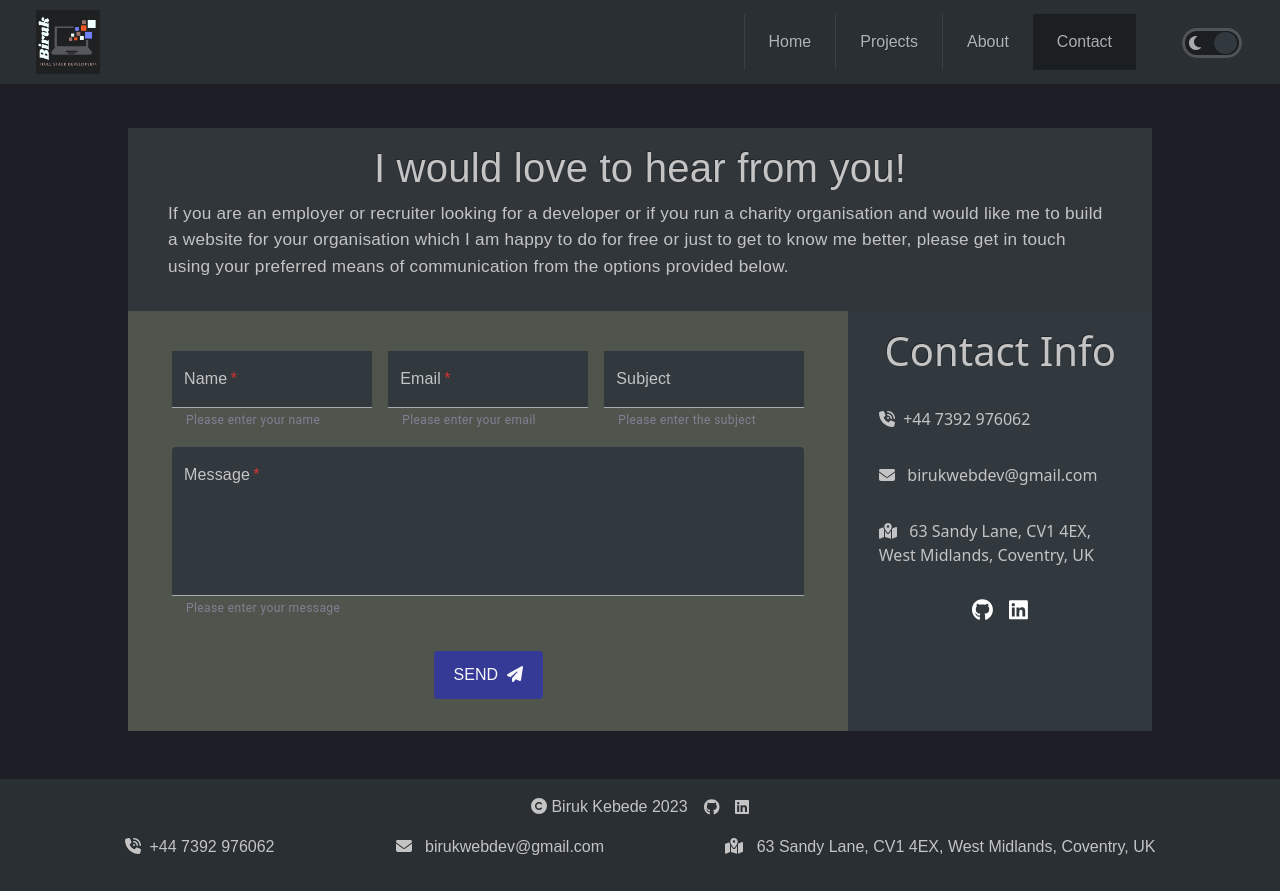
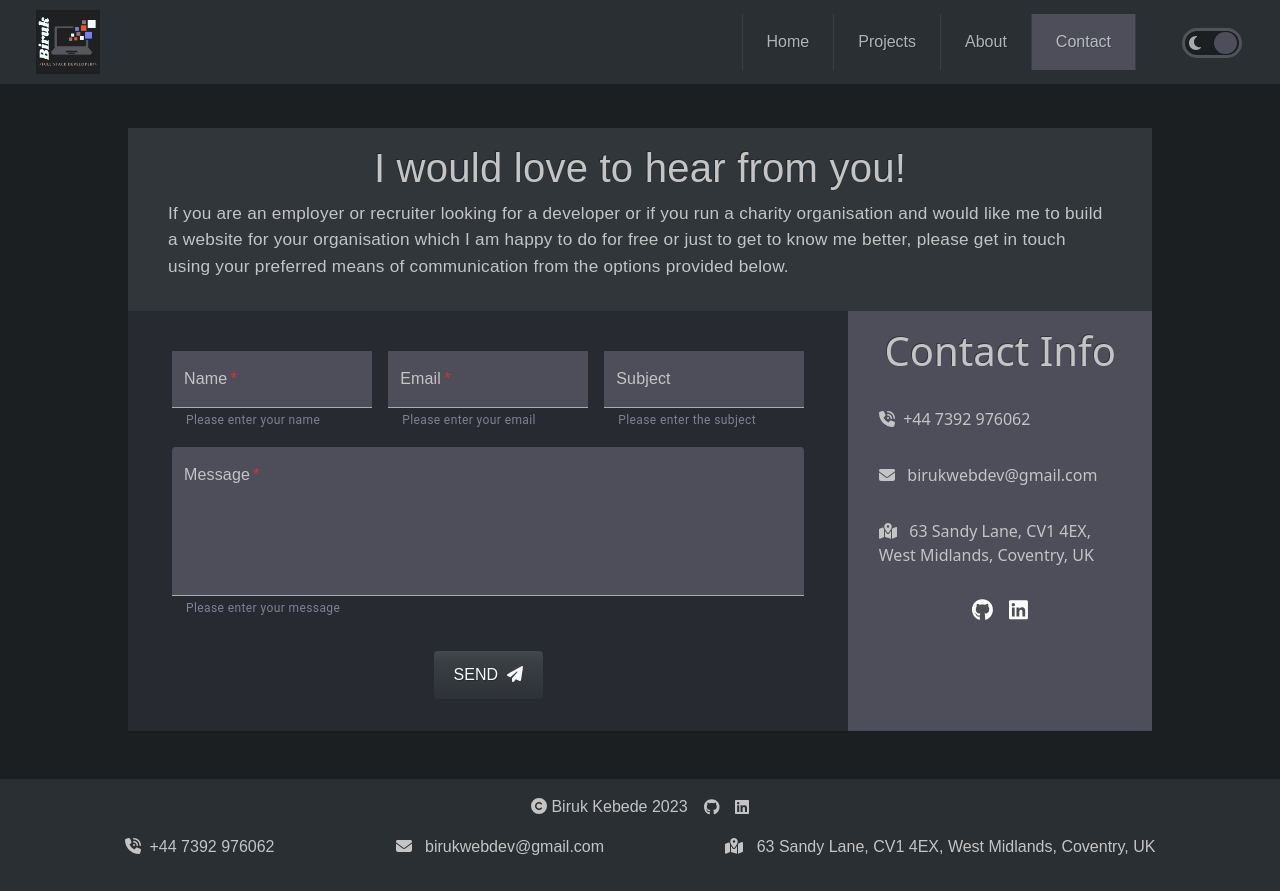
Before and after one commit to Know-Thyself/next-portfolio, a Next.js app: page /contact in a window 1280 px wide. Built offline with nearby package versions, Linux system fonts and the light colour scheme.

Commit message:
theme: improving dark/light mode

```diff
--- a/components/navbar.js
+++ b/components/navbar.js
@@ -70,7 +70,7 @@ const Navbar = () => {
 									href='/'
 									className={`nav-link px-4 border-end-0 ${
 										router.pathname === '/'
-											? `${styles.active} border-0`
+											? styles.active
 											: styles['menu__item']
 									} ${
 										theme === 'light'
@@ -87,7 +87,7 @@ const Navbar = () => {
 									href='/projects'
 									className={`nav-link px-4 border-end-0 ${
 										router.pathname === '/projects'
-											? `${styles.active} border-0`
+											? styles.active
 											: styles['menu__item']
 									} ${
 										theme === 'light'
@@ -104,7 +104,7 @@ const Navbar = () => {
 									href='/about'
 									className={`nav-link px-4 border-end-0 ${
 										router.pathname === '/about'
-											? `${styles.active} border-0`
+											? styles.active
 											: styles['menu__item']
 									} ${
 										theme === 'light'
@@ -121,7 +121,7 @@ const Navbar = () => {
 									href='/contact'
 									className={`nav-link px-4 ${
 										router.pathname === '/contact'
-											? `${styles.active} border-0 `
+											? styles.active
 											: styles['menu__item']
 									} ${
 										theme === 'light'
--- a/pages/contact.js
+++ b/pages/contact.js
@@ -44,18 +44,18 @@ const Contact = () => {
 	const [buttonText, setButtonText] = useState('Send')
 	const [showSuccessMessage, setShowSuccessMessage] = useState(false)
 
-	const handleChange = (e) => {
-		setFormInputs((values) => ({
+	const handleChange = e => {
+		setFormInputs(values => ({
 			...values,
 			[e.target.name]: e.target.value,
 		}))
-		setErrors((values) => ({
+		setErrors(values => ({
 			...values,
 			[e.target.name]: false,
 		}))
 	}
 
-	const isEmail = (email) =>
+	const isEmail = email =>
 		/^[A-Z0-9._%+-]+@[A-Z0-9.-]+\.[A-Z]{2,4}$/i.test(email)
 
 	const formValidator = () => {
@@ -91,7 +91,7 @@ const Contact = () => {
 		return isValid
 	}
 
-	const handleSubmit = async (e) => {
+	const handleSubmit = async e => {
 		e.preventDefault()
 		let isValid = formValidator()
 		if (!isValid) {
@@ -307,7 +307,10 @@ const Contact = () => {
 								/>
 							</div>
 							<br />
-							<button onClick={handleSubmit} className={styles.send}>
+							<button
+								onClick={handleSubmit}
+								className={`btn btn-primary ${styles.send}`}
+							>
 								{buttonText} &nbsp;
 								<FontAwesomeIcon
 									icon={faPaperPlane}
--- a/styles/about.module.css
+++ b/styles/about.module.css
@@ -2,7 +2,7 @@
     width: 100%;
     /* background-color: var(--about-section-bg);
 	 */
-    background-color: var(--primary-background);
+    background-color: var(--primary-bg);
     font-family: var(--primary-font-family);
     color: var(--secondary-text-color);
     padding-top: 84px;
@@ -14,8 +14,8 @@
 
 .about-section {
     background-color: var(--about-section-bg);
-    background-color: var(--secondary-background);
-    background-color: var(--primary-background);
+    background-color: var(--secondary-bg);
+    background-color: var(--primary-bg);
     font-family: var(--secondary-font-family);
     display: flex;
     flex-direction: column;
@@ -79,8 +79,8 @@
 .skills-section {
     width: 100%;
     text-align: center;
-    background-color: var(--secondary-background);
-    background-color: var(--about-section-bg);
+    background-color: var(--secondary-bg);
+    background-color: var(--complementary-bg);
     padding: 1rem 0;
 }
 
@@ -116,7 +116,8 @@
 
 .skill-card {
     background-color: var(--about-section-bg);
-    background-color: var(--primary-background);
+    background-color: var(--primary-bg);
+    background-color: red;
     margin: 1rem 0;
     display: flex;
     flex-direction: column;
@@ -128,7 +129,7 @@
 .skill-card h6 {
     font-size: 0.65rem;
     background-color: black;
-    background-color: var(--header-background);
+    background-color: var(--header-bg);
     border-bottom: 2px solid var(--switch-button-bg);
     margin: auto 1rem;
     height: 3rem;
@@ -230,6 +231,7 @@
 @media screen and (min-width: 900px) {
     .main {
         background-color: var(--about-section-bg);
+        background-color: var(--complementary-bg);
     }
 
     .about-section {
@@ -238,15 +240,15 @@
         align-items: center;
         margin: auto;
         gap: 3rem;
-        background-color: var(--primary-background);
+        background-color: var(--primary-bg);
     }
 
     .skills-section {
-        background-color: var(--about-section-bg);
+        background-color: var(--complementary-bg);
     }
 
     .skill-card {
-        background-color: var(--primary-background);
+        background-color: var(--primary-bg);
     }
 
     .about-img-wrapper {
--- a/styles/contact.module.css
+++ b/styles/contact.module.css
@@ -8,8 +8,8 @@
     bottom: 0;
     padding-top: 84px;
     padding-bottom: 12rem;
-	background-color: var(--primary-background);
-    background-color: var(--secondary-background);
+    background-color: var(--secondary-bg);
+    background-color: var(--primary-bg);
     color: var(--secondary-text-color);
     display: flex;
     flex-direction: column;
@@ -45,8 +45,8 @@
 }
 
 .contact-info {
-    background-color: var(--footer-background);
-	background-color: var(--header-background);
+    background-color: var(--footer-bg);
+    background-color: var(--header-bg);
     background-color: var(--complementary-bg);
     display: none;
     flex-direction: column;
@@ -83,9 +83,9 @@
     width: 100%;
     margin: auto;
     background-color: var(--contact-box-bg);
-	background-color: var(--secondary-background);
-	background-color: var(--primary-background);
-    background-color: var(--project-container-bg);
+    background-color: var(--secondary-bg);
+    background-color: var(--primary-bg);
+    background-color: var(--tertiary-bg);
     padding: 2rem 0;
 }
 
@@ -106,8 +106,8 @@
 .textField input {
     color: var(--secondary-text-color);
     border-bottom: 1px solid var(--primary-text-color);
-	background-color: var(--header-background);
-	background-color: var(--footer-background);
+    background-color: var(--header-bg);
+    background-color: var(--footer-bg);
     background-color: var(--complementary-bg);
     font-family: var(--primary-font-family);
 }
@@ -118,8 +118,8 @@
 }
 
 .textField textarea {
-	background-color: var(--header-background);
-	background-color: var(--footer-background);
+    background-color: var(--header-bg);
+    background-color: var(--footer-bg);
     background-color: var(--complementary-bg);
 }
 
@@ -191,6 +191,7 @@
         background: var(--contact-section-bg);
         background-color: var(--complementary-bg);
         background-color: var(--radio-btn-bg);
+        background-color: var(--secondary-bg);
     }
 
     .wrapper {
--- a/styles/details.module.css
+++ b/styles/details.module.css
@@ -1,6 +1,6 @@
 .main-container {
     width: 100%;
-	background: var(--primary-background);
+    background: var(--primary-bg);
     background-position: center;
     background-repeat: no-repeat;
     background-size: cover;
@@ -48,7 +48,7 @@
     font-family: var(--primary-font-family);
     font-size: 1.25rem;
     color: var(--secondary-text-color);
-	background-color: var(--primary-background);
+    background-color: var(--primary-bg);
     width: 90%;
     margin: 1rem auto;
     padding: 1rem 0;
@@ -64,7 +64,7 @@
 }
 
 .read-more-read-less-wrapper {
-	background-color: var(--primary-background);
+    background-color: var(--primary-bg);
     width: 90%;
     margin-top: 1rem;
     text-align: left;
--- a/styles/footer.module.css
+++ b/styles/footer.module.css
@@ -5,7 +5,7 @@
     bottom: 0;
     height: 12rem;
     font-family: var(--secondary-font-family);
-	background-color: var(--header-background);
+    background-color: var(--header-bg);
     font-size: 0.87rem;
     color: var(--secondary-text-color);
     display: flex;
--- a/styles/globals.css
+++ b/styles/globals.css
@@ -10,7 +10,7 @@ body {
     left: 0;
     bottom: 0;
     width: 100%;
-    background-color: var(--primary-background);
+    background-color: var(--primary-bg);
     -webkit-font-smoothing: antialiased;
     -moz-font-smoothing: antialiased;
     -o-font-smoothing: antialiased;
@@ -33,18 +33,18 @@ a {
 @import url('https://fonts.googleapis.com/css2?family=Lato:wght@300;400;700&family=Montserrat:wght@100;200;300;400;500;600;700;800&family=Playfair+Display:wght@400;500;600;700;800;900&family=Poppins:wght@100;200;300;400;500;600&family=Source+Sans+Pro:wght@200;300;400;600;700&display=swap');
 
 :root {
-    --header-background: #afb3ac;
-    --header-background: #c1c4bf;
-    --header-background: #E5E4E2;
-    --header-background: #E8E9EB;
-    --footer-background: #7E8189;
-    --footer-background: #8f97a6;
-    --footer-background: #6b8299;
-    --footer-background: #889bad;
+    --header-bg: #afb3ac;
+    --header-bg: #c1c4bf;
+    --header-bg: #E5E4E2;
+    --header-bg: #E8E9EB;
+    --footer-bg: #7E8189;
+    --footer-bg: #8f97a6;
+    --footer-bg: #6b8299;
+    --footer-bg: #889bad;
 
-    --footer-background: #8093BA;
-    --footer-background: #7384A7;
-    --footer-background: #848482;
+    --footer-bg: #8093BA;
+    --footer-bg: #7384A7;
+    --footer-bg: #848482;
     --nav-links-font-weight: 500;
     --active-nav-link-font-weight: 500;
     --nav-links-color: #ffffff;
@@ -72,23 +72,27 @@ a {
     --home-background: url('/images/home-background.jpg');
     --home-background: url('/images/background-home-desktop.jpg');
     --home-bg-mobile: url('/images/home-bg-mobile.jpg');
-    --primary-background: #a8a8a7;
-    --primary-background: #CCCDC6;
-    --primary-background: #DBD7D2;
-    --primary-background: #D3D3D3;
-    --primary-background: #DCDCDC;
-    --secondary-background: white;
-    --tertiary-background: #4d4f50;
-    --complementary-bg: #4C3F4C;
-    --project-container-bg: #687064;
+    --primary-bg: #CCCDC6;
+    --primary-bg: #DBD7D2;
+    --primary-bg: white;
+    --primary-bg: #DCDCDC;
+    --primary-bg: #D3D3D3;
+    --primary-bg: #F5F5F5;
+    --secondary-bg: #BEC3C6;
+    --secondary-bg: #B2B1AE;
+    --secondary-bg: #B0B7BA;
+    --complementary-bg: #A8A9AD;
+    --tertiary-bg: #B0B7BA;
+    --tertiary-bg: #B0B6BA;
+    --tertiary-bg: #DADADA;
     --project-container-hover: #5d645a;
     --hero-banner-text: 'Playfair Display', serif;
     --primary-font-family: 'Montserrat', sans-serif;
     --buttons-font-family: 'Montserrat',
-    sans-serif;
+        sans-serif;
     --secondary-text-color: #f8f8f8;
     --secondary-font-family: 'Lato',
-    sans-serif;
+        sans-serif;
     --primary-text-color: #313030;
     --home-text-color: #c2c2c5;
     --helper-text-color: #0A0A0A;
@@ -124,10 +128,10 @@ a {
 }
 
 [data-theme='dark'] {
-    --header-background: #252a2d;
-    --header-background: #2a2f33;
-    --footer-background: #161c28;
-    --footer-background: #2a2f33;
+    --header-bg: #252a2d;
+    --header-bg: #2a2f33;
+    --footer-bg: #161c28;
+    --footer-bg: #2a2f33;
     --home-link-bg: #2B435B;
     --home-link-bg: #165b7e;
     --home-link-bg: #444c95;
@@ -151,24 +155,37 @@ a {
     --menu-box-bg: #962715;
     --menu-box-bg: #444c95;
     --menu-box-bg: #39407c;
-    --primary-background: #0b0c0d;
-    --primary-background: #212529;
-    --primary-background: #212121;
-    --primary-background: #1f2022;
-    --primary-background: #1b1b1b;
-    --primary-background: #2a3132;
-    --primary-background: #1B1F22;
-    --secondary-background: #070707;
-    --secondary-background: #1F2428;
-    --secondary-background: #1B1F22;
-    --secondary-background: #1e1f26;
-    --tertiary-background: #1a1a1a;
-    --tertiary-background: #32393E;
-    --project-container-bg: #4f554c;
+    --primary-bg: #0b0c0d;
+    --primary-bg: #212529;
+    --primary-bg: #212121;
+    --primary-bg: #1f2022;
+    --primary-bg: #1b1b1b;
+    --primary-bg: #2a3132;
+    --primary-bg: #1B1F22;
+    --secondary-bg: #070707;
+    --secondary-bg: #1F2428;
+    --secondary-bg: #1B1F22;
+    --secondary-bg: #1e1f26;
+    --secondary-bg: #A59E88;
+    --secondary-bg: #8E866C;
+    --secondary-bg: #30363A;
+    --tertiary-bg: #1a1a1a;
+    --tertiary-bg: #32393E;
+    --tertiary-bg: #4f554c;
+
+    --tertiary-bg: #32393E;
+    --tertiary-bg: #2E3438;
+    --tertiary-bg: #272A30;
     --project-container-hover: #464c44;
     --complementary-bg: #302830;
     --complementary-bg: #41494F;
+    --complementary-bg: #727B78;
     --complementary-bg: #32393E;
+    --complementary-bg: #4f554c;
+    --complementary-bg: #717184;
+    --complementary-bg: #4F4F5A;
+
+    --complementary-bg: #4E4E5A;
     --home-background: url('/images/home-background.jpg');
     --home-background: url('/images/background-home-desktop.jpg');
     --home-bg-mobile: url('/images/home-bg-mobile.jpg');
--- a/styles/header.module.css
+++ b/styles/header.module.css
@@ -5,7 +5,7 @@
     width: 100%;
     height: 84px;
     z-index: 3;
-    background-color: var(--header-background);
+    background-color: var(--header-bg);
 }
 
 .logo {
@@ -57,7 +57,7 @@
     width: 100%;
     height: 3px;
     background-color: var(--switch-button-bg);
-    background-color: var(--project-container-bg);
+    background-color: var(--tertiary-bg);
     background-color: var(--radio-btn-border);
     transition-duration: 0.25s;
 }
@@ -95,16 +95,17 @@
     padding: 18px 24px;
     font-family: var(--primary-font-family);
     color: var(--nav-links-color);
-    border-bottom: solid 1px var(--primary-background);
+    border-bottom: solid 1px var(--primary-bg);
     font-size: 1rem;
     font-weight: var(--nav-links-font-weight);
     text-decoration: none;
     transition-duration: 0.25s;
-    border-bottom: 0px solid var(--header-background);
+    border-bottom: 0px solid var(--header-bg);
 }
 
 .menu__item:hover {
-    background-color: var(--primary-background);
+    background-color: var(--primary-bg);
+    background-color: var(--complementary-bg);
 }
 
 /* .menu__item:hover {
@@ -116,11 +117,13 @@
     /* text-decoration: none;
     font-weight: var(--active-nav-link-font-weight); */
     /* color: var(--active-nav-link-text); */
-    background-color: var(--primary-background) !important;
+    background-color: var(--primary-bg) !important;
+    background-color: var(--complementary-bg) !important;
 }
 
 .active:hover {
-    background-color: var(--primary-background);
+    background-color: var(--primary-bg);
+    background-color: var(--complementary-bg);
 }
 
 @media screen and (min-width: 768px) {
@@ -146,7 +149,7 @@
 @media screen and (max-width: 767px) {
     .custom-nav-item {
         border-bottom: solid 2px var(--radio-btn-bg);
-        border-bottom: solid 1px var(--project-container-bg);
+        border-bottom: solid 1px var(--tertiary-bg);
     }
 
     .menu__btn {
--- a/styles/home.module.css
+++ b/styles/home.module.css
@@ -7,7 +7,8 @@
 	-moz-background-size: cover;
 	-o-background-size: cover;
 	background-size: cover; */
-    background-color: var(--secondary-background);
+    background-color: var(--complementary-bg);
+    background-color: var(--primary-bg);
     /* color: var(--home-text-color); */
     color: var(--primary-text-color);
     text-align: center;
@@ -82,7 +83,7 @@
     display: flex;
     justify-content: center;
     align-items: center;
-    background-color: var(--buttons-bg-color);
+    /* background-color: var(--buttons-bg-color); */
     /* color: var(--buttons-color); */
     font-family: var(--buttons-font-family);
     font-weight: var(--buttons-font-weight);
@@ -148,6 +149,7 @@
     .home {
         padding-bottom: 8.5rem;
     }
+
     .hero {
         width: 70%;
     }
@@ -158,11 +160,15 @@
 }
 
 @media screen and (min-width: 1124px) {
+    .home {
+        background-color: var(--complementary-bg);
+    }
+
     .hero {
         width: 80%;
         margin: auto;
         border-radius: 20%;
-        background-color: var(--primary-background);
+        background-color: var(--primary-bg);
         padding: 2rem 10rem;
     }
 
--- a/styles/themes.module.css
+++ b/styles/themes.module.css
@@ -33,7 +33,7 @@
     width: 60px;
     height: 30px;
     background-color: var(--radio-btn-bg);
-    background-color: var(--primary-background);
+    background-color: var(--primary-bg);
     border-radius: 100px;
     border: 3px solid var(--radio-btn-border);
     position: relative;
@@ -47,7 +47,8 @@
     height: 22px;
     border-radius: 30px;
     transition: 0.2s;
-    background: var(--project-container-bg);
+    background: var(--tertiary-bg);
+    background: var(--complementary-bg);
     box-shadow: 0 0 2px 0 rgba(10, 10, 10, 0.29);
 }
 
@@ -80,7 +81,7 @@
 }
 
 .switch-checkbox:checked+.switch-label {
-    background-color: var(--primary-background);
+    background-color: var(--primary-bg);
 }
 
 .d-none {
```
Also changed, not shown: pages/home.tsx (+5 -2 lines), styles/projects.module.css (+8 -6 lines). Lines whose indentation alone changed are shown as unchanged.
